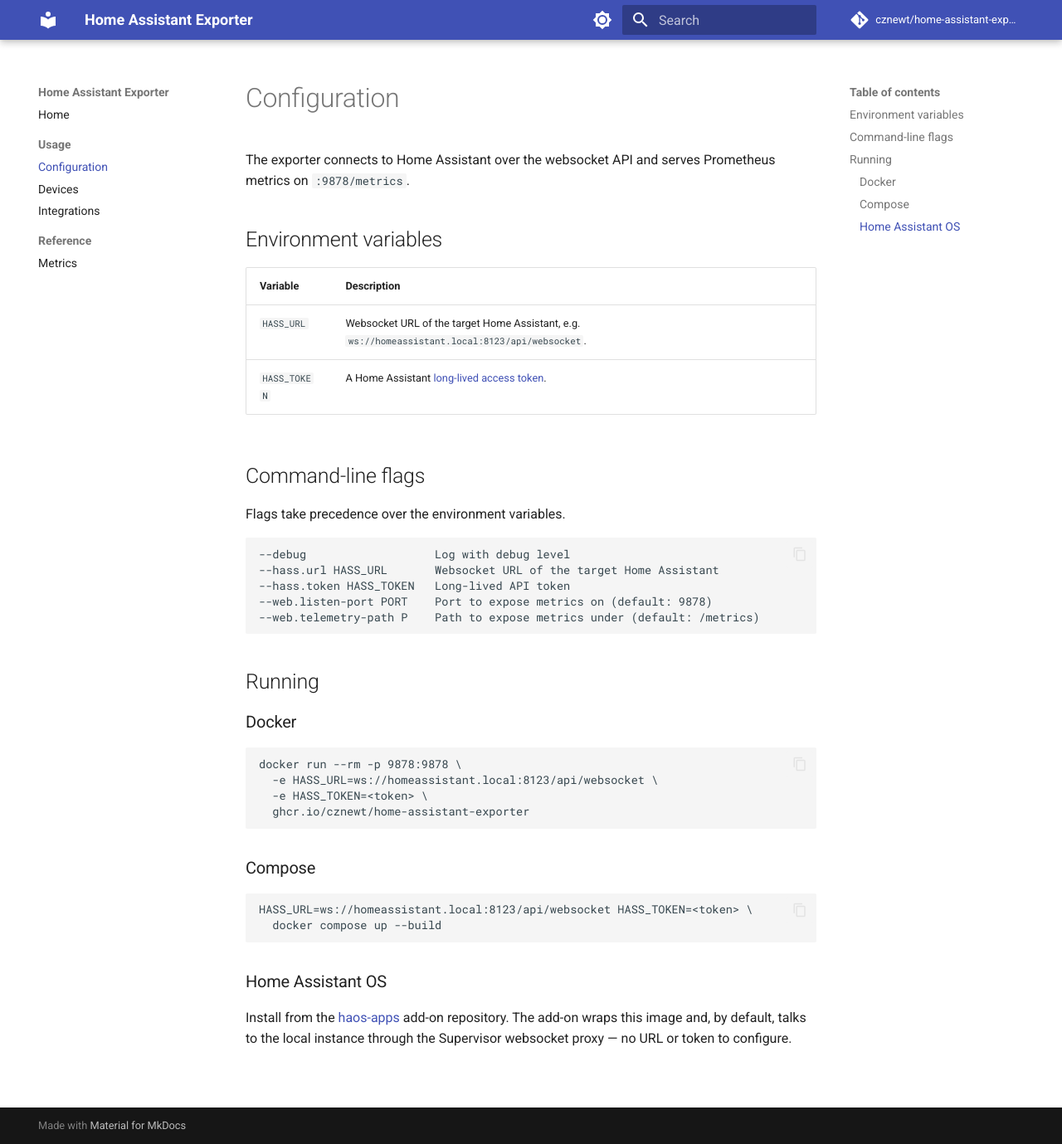
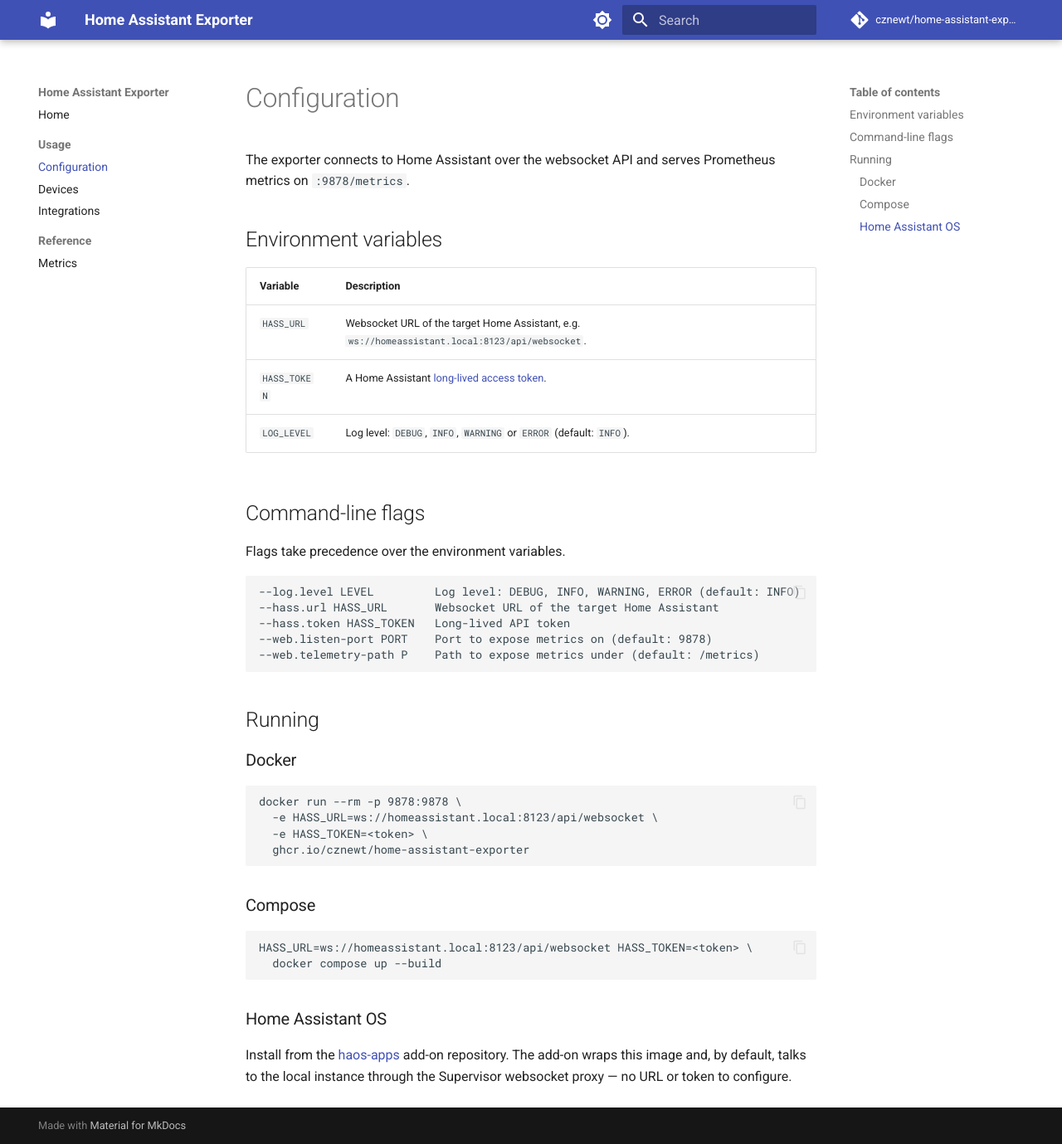
Before and after one commit to cznewt/home-assistant-exporter, an MkDocs documentation site: the page built from docs/configuration.md, in a window 1280 px wide and 1379 px high. Shown: the whole window at 83% size. Built offline with MkDocs 1.6.1 and Material for MkDocs 9.7.7, drawn with Linux system fonts in a browser that asks for light colours; comment, search, counter and statistics services are not loaded.

Commit message:
feat(exporter): --log.level instead of --debug
Replace the boolean --debug flag with --log.level (DEBUG/INFO/WARNING/ERROR,
default INFO or $LOG_LEVEL), mirroring anomaly-exporter. --debug is kept as a
hidden deprecated alias (=DEBUG) so existing callers and the haos-apps add-on
that pass --debug keep working. README + docs/configuration document the new
flag and the LOG_LEVEL env var.

````diff
--- a/docs/configuration.md
+++ b/docs/configuration.md
@@ -9,13 +9,14 @@
 | --- | --- |
 | `HASS_URL` | Websocket URL of the target Home Assistant, e.g. `ws://homeassistant.local:8123/api/websocket`. |
 | `HASS_TOKEN` | A Home Assistant [long-lived access token](https://www.home-assistant.io/docs/authentication/#your-account-profile). |
+| `LOG_LEVEL` | Log level: `DEBUG`, `INFO`, `WARNING` or `ERROR` (default: `INFO`). |
 
 ## Command-line flags
 
 Flags take precedence over the environment variables.
 
 ```
---debug                   Log with debug level
+--log.level LEVEL         Log level: DEBUG, INFO, WARNING, ERROR (default: INFO)
 --hass.url HASS_URL       Websocket URL of the target Home Assistant
 --hass.token HASS_TOKEN   Long-lived API token
 --web.listen-port PORT    Port to expose metrics on (default: 9878)
````
Also changed, not shown: README.md (+3 -1 lines), 1 other file.
